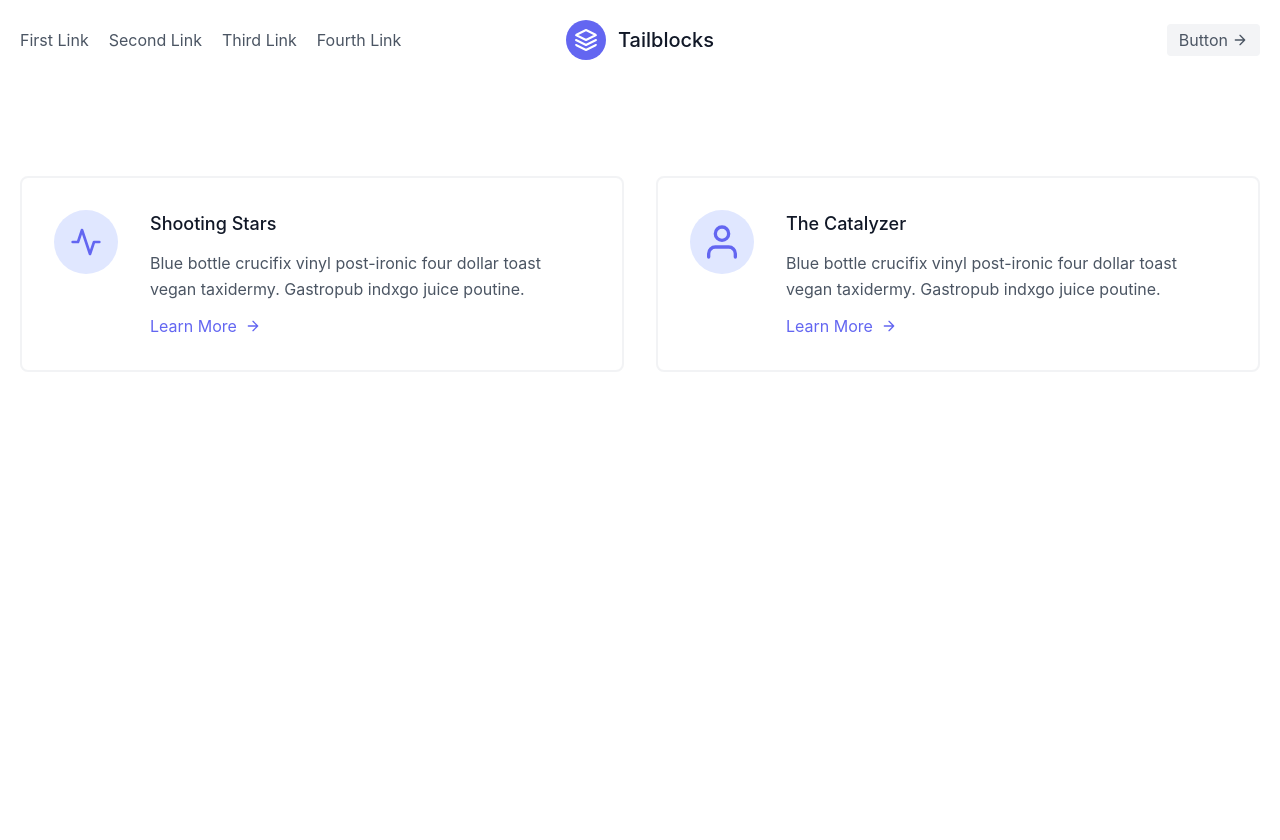
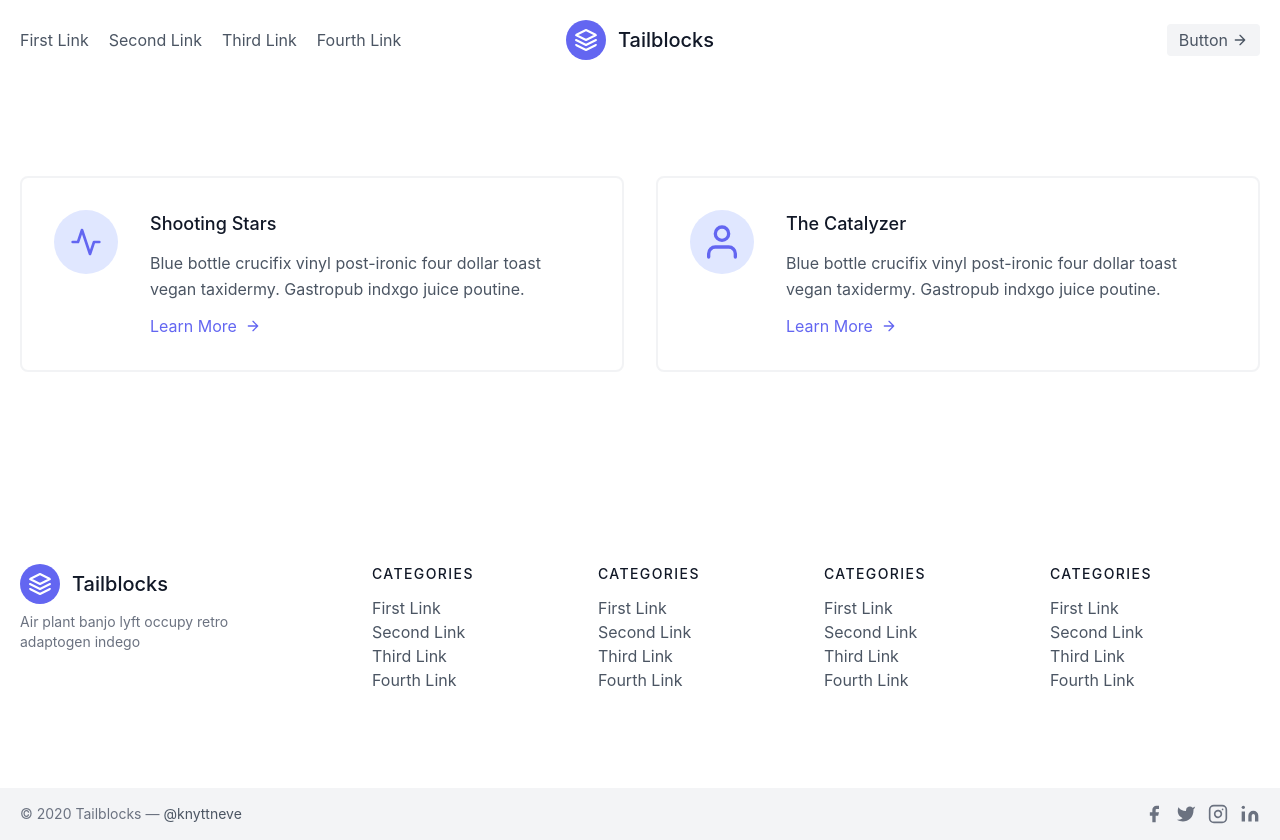
Before and after one commit to hiroto0927/React, a Next.js app: page /test1 in a window 1280 px wide. Before the commit the page ends 800 px from the top, so only its background shows below. Built offline with nearby package versions, Linux system fonts and the light colour scheme.

Commit message:
フッターの雛型の追加

```diff
--- a/src/components/content.tsx
+++ b/src/components/content.tsx
@@ -33,6 +33,7 @@
                 </p>
                 <a className="mt-3 text-indigo-500 inline-flex items-center">
                   Learn More
+                  {/* 矢印のimage */}
                   <svg
                     fill="none"
                     stroke="currentColor"
--- /dev/null
+++ b/src/components/hooter.tsx
@@ -0,0 +1,178 @@
+export default function Hooter() {
+  return (
+    <footer className="text-gray-600 body-font">
+      <div className="container px-5 py-24 mx-auto flex md:items-center lg:items-start md:flex-row md:flex-nowrap flex-wrap flex-col">
+        <div className="w-64 flex-shrink-0 md:mx-0 mx-auto text-center md:text-left">
+          <a className="flex title-font font-medium items-center md:justify-start justify-center text-gray-900">
+            <svg
+              xmlns="http://www.w3.org/2000/svg"
+              fill="none"
+              stroke="currentColor"
+              strokeLinecap="round"
+              strokeLinejoin="round"
+              strokeWidth="2"
+              className="w-10 h-10 text-white p-2 bg-indigo-500 rounded-full"
+              viewBox="0 0 24 24"
+            >
+              <path d="M12 2L2 7l10 5 10-5-10-5zM2 17l10 5 10-5M2 12l10 5 10-5"></path>
+            </svg>
+            <span className="ml-3 text-xl">Tailblocks</span>
+          </a>
+          <p className="mt-2 text-sm text-gray-500">
+            Air plant banjo lyft occupy retro adaptogen indego
+          </p>
+        </div>
+        <div className="flex-grow flex flex-wrap md:pl-20 -mb-10 md:mt-0 mt-10 md:text-left text-center">
+          <div className="lg:w-1/4 md:w-1/2 w-full px-4">
+            <h2 className="title-font font-medium text-gray-900 tracking-widest text-sm mb-3">
+              CATEGORIES
+            </h2>
+            <nav className="list-none mb-10">
+              <li>
+                <a className="text-gray-600 hover:text-gray-800">First Link</a>
+              </li>
+              <li>
+                <a className="text-gray-600 hover:text-gray-800">Second Link</a>
+              </li>
+              <li>
+                <a className="text-gray-600 hover:text-gray-800">Third Link</a>
+              </li>
+              <li>
+                <a className="text-gray-600 hover:text-gray-800">Fourth Link</a>
+              </li>
+            </nav>
+          </div>
+          <div className="lg:w-1/4 md:w-1/2 w-full px-4">
+            <h2 className="title-font font-medium text-gray-900 tracking-widest text-sm mb-3">
+              CATEGORIES
+            </h2>
+            <nav className="list-none mb-10">
+              <li>
+                <a className="text-gray-600 hover:text-gray-800">First Link</a>
+              </li>
+              <li>
+                <a className="text-gray-600 hover:text-gray-800">Second Link</a>
+              </li>
+              <li>
+                <a className="text-gray-600 hover:text-gray-800">Third Link</a>
+              </li>
+              <li>
+                <a className="text-gray-600 hover:text-gray-800">Fourth Link</a>
+              </li>
+            </nav>
+          </div>
+          <div className="lg:w-1/4 md:w-1/2 w-full px-4">
+            <h2 className="title-font font-medium text-gray-900 tracking-widest text-sm mb-3">
+              CATEGORIES
+            </h2>
+            <nav className="list-none mb-10">
+              <li>
+                <a className="text-gray-600 hover:text-gray-800">First Link</a>
+              </li>
+              <li>
+                <a className="text-gray-600 hover:text-gray-800">Second Link</a>
+              </li>
+              <li>
+                <a className="text-gray-600 hover:text-gray-800">Third Link</a>
+              </li>
+              <li>
+                <a className="text-gray-600 hover:text-gray-800">Fourth Link</a>
+              </li>
+            </nav>
+          </div>
+          <div className="lg:w-1/4 md:w-1/2 w-full px-4">
+            <h2 className="title-font font-medium text-gray-900 tracking-widest text-sm mb-3">
+              CATEGORIES
+            </h2>
+            <nav className="list-none mb-10">
+              <li>
+                <a className="text-gray-600 hover:text-gray-800">First Link</a>
+              </li>
+              <li>
+                <a className="text-gray-600 hover:text-gray-800">Second Link</a>
+              </li>
+              <li>
+                <a className="text-gray-600 hover:text-gray-800">Third Link</a>
+              </li>
+              <li>
+                <a className="text-gray-600 hover:text-gray-800">Fourth Link</a>
+              </li>
+            </nav>
+          </div>
+        </div>
+      </div>
+      <div className="bg-gray-100">
+        <div className="container mx-auto py-4 px-5 flex flex-wrap flex-col sm:flex-row">
+          <p className="text-gray-500 text-sm text-center sm:text-left">
+            © 2020 Tailblocks —
+            <a
+              href="https://twitter.com/knyttneve"
+              rel="noopener noreferrer"
+              className="text-gray-600 ml-1"
+              target="_blank"
+            >
+              @knyttneve
+            </a>
+          </p>
+          <span className="inline-flex sm:ml-auto sm:mt-0 mt-2 justify-center sm:justify-start">
+            <a className="text-gray-500">
+              <svg
+                fill="currentColor"
+                strokeLinecap="round"
+                strokeLinejoin="round"
+                strokeWidth="2"
+                className="w-5 h-5"
+                viewBox="0 0 24 24"
+              >
+                <path d="M18 2h-3a5 5 0 00-5 5v3H7v4h3v8h4v-8h3l1-4h-4V7a1 1 0 011-1h3z"></path>
+              </svg>
+            </a>
+            <a className="ml-3 text-gray-500">
+              <svg
+                fill="currentColor"
+                strokeLinecap="round"
+                strokeLinejoin="round"
+                strokeWidth="2"
+                className="w-5 h-5"
+                viewBox="0 0 24 24"
+              >
+                <path d="M23 3a10.9 10.9 0 01-3.14 1.53 4.48 4.48 0 00-7.86 3v1A10.66 10.66 0 013 4s-4 9 5 13a11.64 11.64 0 01-7 2c9 5 20 0 20-11.5a4.5 4.5 0 00-.08-.83A7.72 7.72 0 0023 3z"></path>
+              </svg>
+            </a>
+            <a className="ml-3 text-gray-500">
+              <svg
+                fill="none"
+                stroke="currentColor"
+                strokeLinecap="round"
+                strokeLinejoin="round"
+                strokeWidth="2"
+                className="w-5 h-5"
+                viewBox="0 0 24 24"
+              >
+                <rect width="20" height="20" x="2" y="2" rx="5" ry="5"></rect>
+                <path d="M16 11.37A4 4 0 1112.63 8 4 4 0 0116 11.37zm1.5-4.87h.01"></path>
+              </svg>
+            </a>
+            <a className="ml-3 text-gray-500">
+              <svg
+                fill="currentColor"
+                stroke="currentColor"
+                strokeLinecap="round"
+                strokeLinejoin="round"
+                strokeWidth="0"
+                className="w-5 h-5"
+                viewBox="0 0 24 24"
+              >
+                <path
+                  stroke="none"
+                  d="M16 8a6 6 0 016 6v7h-4v-7a2 2 0 00-2-2 2 2 0 00-2 2v7h-4v-7a6 6 0 016-6zM2 9h4v12H2z"
+                ></path>
+                <circle cx="4" cy="4" r="2" stroke="none"></circle>
+              </svg>
+            </a>
+          </span>
+        </div>
+      </div>
+    </footer>
+  );
+}
--- a/src/pages/test1.tsx
+++ b/src/pages/test1.tsx
@@ -1,11 +1,13 @@
 import Content from "../components/content";
 import Header from "../components/header";
+import Hooter from "../components/hooter";
 
 export default function Test1() {
   return (
     <div>
       <Header />
       <Content />
+      <Hooter />
     </div>
   );
 }
```
